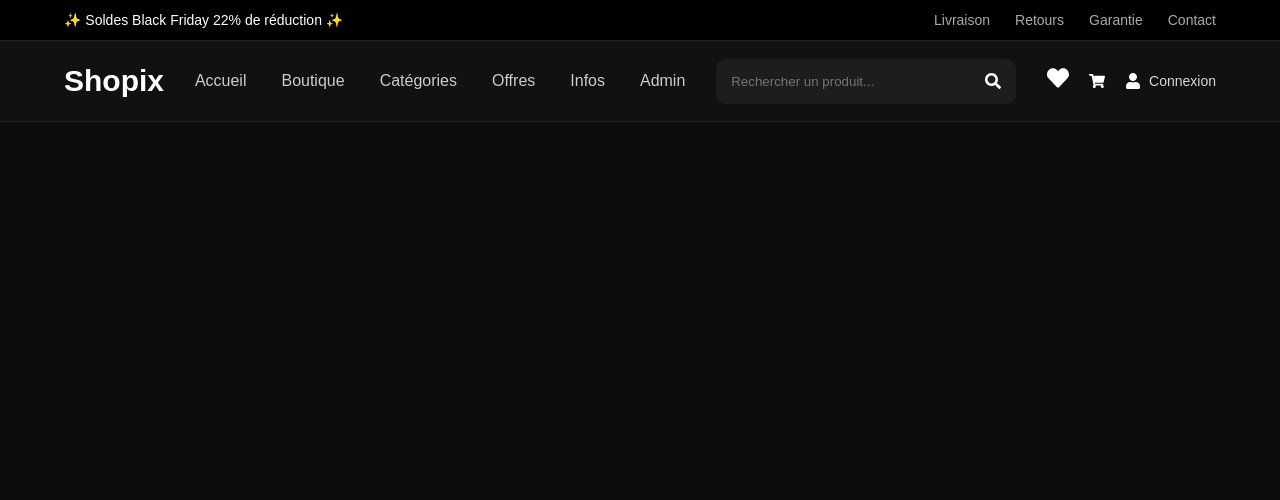
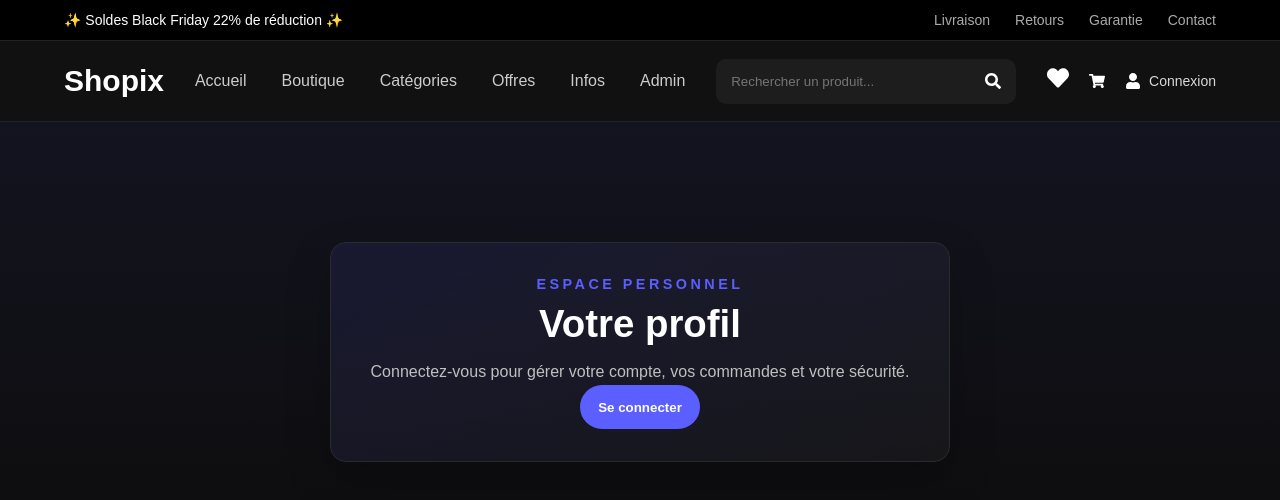
Before and after one commit to MaminAla-008/Shopix, a React (Vite) app: page /profile in a window 1280 px wide. Shown: the top 500 px of the page. Built offline with nearby package versions, Linux system fonts and the light colour scheme; no server answers.

Commit message:
Add Pixel catalog and professional profile

```diff
--- a/src/App.jsx
+++ b/src/App.jsx
@@ -14,6 +14,7 @@ import Cart from "./pages/Cart";
 import Admin from "./pages/Admin";
 import ThankYou from "./pages/ThankYou";
 import AccountOrders from "./pages/AccountOrders";
+import Profile from "./pages/Profile";
 
 function App() {
   const navigate = useNavigate();
@@ -463,6 +464,17 @@ function App() {
           }
         />
 
+        <Route
+          path="/profile"
+          element={
+            <Profile
+              account={account}
+              onOpenAccount={() => openAccountModal()}
+              onDisconnect={handleDisconnect}
+            />
+          }
+        />
+
         {/* ======================================
             CONFIRMATION
         ====================================== */}
--- a/src/components/Navbar/Navbar.jsx
+++ b/src/components/Navbar/Navbar.jsx
@@ -11,8 +11,6 @@ import {
 import { Link } from "react-router-dom";
 
 const Navbar = ({ cartCount, account, onOpenAccount, onDisconnect }) => {
-  const accountLabel = account?.phone || account?.email || account?.username || "Compte";
-
   return (
     <>
       <div className="topbar">
@@ -24,24 +22,15 @@ const Navbar = ({ cartCount, account, onOpenAccount, onDisconnect }) => {
             <Link to="/pages">Retours</Link>
             <Link to="/pages">Garantie</Link>
             <Link to="/pages">Contact</Link>
+            {account && <Link to="/profile">Mon profil</Link>}
+            {account && (
+              <button type="button" className="topbar-disconnect" onClick={onDisconnect}>
+                Déconnexion
+              </button>
+            )}
           </div>
         </div>
       </div>
-
-      {account && (
-        <div className="account-status-bar">
-          <div className="container account-status-inner">
-            <span className="status-pill">
-              <span className="status-dot" aria-hidden="true" />
-              Connecté
-            </span>
-            <span className="account-label">Compte : {accountLabel}</span>
-            <button type="button" className="disconnect-button" onClick={onDisconnect}>
-              Déconnexion
-            </button>
-          </div>
-        </div>
-      )}
 
       <nav className="navbar">
         <div className="container nav-content">
--- a/src/components/Navbar/Navbar.scss
+++ b/src/components/Navbar/Navbar.scss
@@ -95,6 +95,21 @@
 .links a:hover{
 
     color:white;
+}
+
+.topbar-disconnect {
+    border: 1px solid rgba(255, 255, 255, 0.22);
+    border-radius: 999px;
+    padding: 5px 10px;
+    background: transparent;
+    color: #ffb2b2;
+    cursor: pointer;
+    font-size: 0.78rem;
+}
+
+.topbar-disconnect:hover {
+    background: rgba(255, 100, 100, 0.12);
+    color: #fff;
 }
 
 .navbar{
--- /dev/null
+++ b/src/pages/Profile.jsx
@@ -0,0 +1,58 @@
+import { Link } from "react-router-dom";
+import "../styles/Profile.scss";
+
+const Profile = ({ account, onOpenAccount, onDisconnect }) => {
+  if (!account) {
+    return (
+      <section className="page profile-page">
+        <div className="profile-card profile-empty">
+          <span className="eyebrow">Espace personnel</span>
+          <h1>Votre profil</h1>
+          <p>Connectez-vous pour gérer votre compte, vos commandes et votre sécurité.</p>
+          <button type="button" className="profile-primary" onClick={onOpenAccount}>
+            Se connecter
+          </button>
+        </div>
+      </section>
+    );
+  }
+
+  const accountLabel = account.phone || account.email || account.username || "Client Shopix";
+
+  return (
+    <section className="page profile-page">
+      <div className="profile-header">
+        <span className="eyebrow">Espace personnel</span>
+        <h1>Mon profil</h1>
+        <p>Gérez vos informations et retrouvez vos achats en un seul endroit.</p>
+      </div>
+
+      <div className="profile-layout">
+        <article className="profile-card profile-identity">
+          <div className="profile-avatar" aria-hidden="true">{accountLabel.charAt(0).toUpperCase()}</div>
+          <span className="profile-status">Compte connecté</span>
+          <h2>{accountLabel}</h2>
+          <p>Client Shopix</p>
+          <button type="button" className="profile-danger" onClick={onDisconnect}>
+            Se déconnecter
+          </button>
+        </article>
+
+        <article className="profile-card">
+          <span className="profile-section-label">Informations du compte</span>
+          <div className="profile-details">
+            <div><span>Téléphone</span><strong>{account.phone || "Non renseigné"}</strong></div>
+            <div><span>Email</span><strong>{account.card || account.email || "Non renseigné"}</strong></div>
+            <div><span>Statut</span><strong className="profile-connected">Actif</strong></div>
+          </div>
+          <div className="profile-actions">
+            <Link to="/account/orders" className="profile-primary">Mes commandes</Link>
+            <Link to="/shop" className="profile-secondary">Continuer mes achats</Link>
+          </div>
+        </article>
+      </div>
+    </section>
+  );
+};
+
+export default Profile;
--- a/src/pages/Shop.jsx
+++ b/src/pages/Shop.jsx
@@ -470,6 +470,16 @@ const expandedPhoneCatalog = [
   ["Oppo", "Oppo A98", "$299", "https://fdn2.gsmarena.com/vv/pics/oppo/oppo-find-x7-ultra-1.jpg", "https://fdn2.gsmarena.com/vv/pics/oppo/oppo-find-x7-ultra-2.jpg"],
   ["Oppo", "Oppo F25 Pro", "$329", "https://fdn2.gsmarena.com/vv/pics/oppo/oppo-find-x8-1.jpg", "https://fdn2.gsmarena.com/vv/pics/oppo/oppo-find-x8-2.jpg"],
   ["Oppo", "Oppo Find N3", "$1,099", "https://fdn2.gsmarena.com/vv/pics/oppo/oppo-find-x7-ultra-1.jpg", "https://fdn2.gsmarena.com/vv/pics/oppo/oppo-find-x7-ultra-2.jpg"],
+  ["Pixel", "Google Pixel 9 Pro XL", "$1,099", "https://fdn2.gsmarena.com/vv/pics/google/google-pixel-9-pro-xl-1.jpg", "https://fdn2.gsmarena.com/vv/pics/google/google-pixel-9-pro-xl-2.jpg"],
+  ["Pixel", "Google Pixel 9 Pro", "$999", "https://fdn2.gsmarena.com/vv/pics/google/google-pixel-9-pro-xl-1.jpg", "https://fdn2.gsmarena.com/vv/pics/google/google-pixel-9-pro-xl-2.jpg"],
+  ["Pixel", "Google Pixel 9", "$799", "https://fdn2.gsmarena.com/vv/pics/google/google-pixel-9-1.jpg", "https://fdn2.gsmarena.com/vv/pics/google/google-pixel-9-1.jpg"],
+  ["Pixel", "Google Pixel 8 Pro", "$799", "https://fdn2.gsmarena.com/vv/pics/google/google-pixel-8-pro-1.jpg", "https://fdn2.gsmarena.com/vv/pics/google/google-pixel-8-pro-1.jpg"],
+  ["Pixel", "Google Pixel 8", "$599", "https://fdn2.gsmarena.com/vv/pics/google/google-pixel-8-1.jpg", "https://fdn2.gsmarena.com/vv/pics/google/google-pixel-8-1.jpg"],
+  ["Pixel", "Google Pixel 7 Pro", "$649", "https://fdn2.gsmarena.com/vv/pics/google/google-pixel-9-pro-xl-1.jpg", "https://fdn2.gsmarena.com/vv/pics/google/google-pixel-9-pro-xl-2.jpg"],
+  ["Pixel", "Google Pixel 7", "$499", "https://fdn2.gsmarena.com/vv/pics/google/google-pixel-8-1.jpg", "https://fdn2.gsmarena.com/vv/pics/google/google-pixel-8-1.jpg"],
+  ["Pixel", "Google Pixel 6 Pro", "$499", "https://fdn2.gsmarena.com/vv/pics/google/google-pixel-6-pro-1.jpg", "https://fdn2.gsmarena.com/vv/pics/google/google-pixel-6-1.jpg"],
+  ["Pixel", "Google Pixel 6", "$399", "https://fdn2.gsmarena.com/vv/pics/google/google-pixel-6-1.jpg", "https://fdn2.gsmarena.com/vv/pics/google/google-pixel-6-1.jpg"],
+  ["Pixel", "Google Pixel 4 XL", "$299", "https://fdn2.gsmarena.com/vv/pics/google/google-pixel-4-xl-1.jpg", "https://fdn2.gsmarena.com/vv/pics/google/google-pixel-4-xl-1.jpg"],
 ].map(([brand, name, price, image, backImage], index) => ({
   id: 100 + index,
   name,
@@ -539,6 +549,11 @@ const phoneBrands = [
     slug: "oppo",
     name: "Oppo",
     image: "https://fdn2.gsmarena.com/vv/pics/oppo/oppo-find-x8-1.jpg",
+  },
+  {
+    slug: "pixel",
+    name: "Google Pixel",
+    image: "https://fdn2.gsmarena.com/vv/pics/google/google-pixel-9-pro-xl-1.jpg",
   },
 ];
 
--- /dev/null
+++ b/src/styles/Profile.scss
@@ -0,0 +1,151 @@
+@import "./variables";
+
+.profile-page {
+  min-height: calc(100vh - 150px);
+}
+
+.profile-header {
+  max-width: 760px;
+  margin: 0 auto 34px;
+  text-align: center;
+}
+
+.profile-header h1,
+.profile-card h1 {
+  margin: 0 0 12px;
+  color: $text;
+}
+
+.profile-header p,
+.profile-card p {
+  color: $textGray;
+  line-height: 1.7;
+}
+
+.profile-layout {
+  display: grid;
+  grid-template-columns: minmax(240px, 0.75fr) minmax(320px, 1.25fr);
+  gap: 24px;
+  max-width: 980px;
+  margin: 0 auto;
+}
+
+.profile-card {
+  padding: 32px;
+  border: 1px solid $border;
+  border-radius: $radius;
+  background: linear-gradient(145deg, rgba($primary, 0.1), rgba(255, 255, 255, 0.035));
+  box-shadow: 0 18px 45px rgba(0, 0, 0, 0.22);
+}
+
+.profile-empty {
+  max-width: 620px;
+  margin: 40px auto;
+  text-align: center;
+}
+
+.profile-avatar {
+  display: grid;
+  width: 74px;
+  height: 74px;
+  margin-bottom: 18px;
+  place-items: center;
+  border-radius: 50%;
+  background: $primary;
+  color: #fff;
+  font-size: 2rem;
+  font-weight: 800;
+}
+
+.profile-status,
+.profile-section-label {
+  color: $primary;
+  font-size: 0.78rem;
+  font-weight: 800;
+  letter-spacing: 0.12em;
+  text-transform: uppercase;
+}
+
+.profile-card h2 {
+  margin: 12px 0 0;
+  color: $text;
+}
+
+.profile-details {
+  display: grid;
+  gap: 14px;
+  margin-top: 24px;
+}
+
+.profile-details div {
+  display: flex;
+  justify-content: space-between;
+  gap: 20px;
+  padding-bottom: 14px;
+  border-bottom: 1px solid $border;
+}
+
+.profile-details span {
+  color: $textGray;
+}
+
+.profile-details strong {
+  color: $text;
+  text-align: right;
+}
+
+.profile-connected {
+  color: #35d39a !important;
+}
+
+.profile-actions {
+  display: flex;
+  flex-wrap: wrap;
+  gap: 12px;
+  margin-top: 28px;
+}
+
+.profile-primary,
+.profile-secondary,
+.profile-danger {
+  display: inline-flex;
+  align-items: center;
+  justify-content: center;
+  min-height: 44px;
+  padding: 10px 18px;
+  border-radius: 999px;
+  font-weight: 800;
+  cursor: pointer;
+  text-decoration: none;
+}
+
+.profile-primary {
+  border: 0;
+  background: $primary;
+  color: #fff;
+}
+
+.profile-primary:hover { background: $secondary; }
+
+.profile-secondary {
+  border: 1px solid $border;
+  color: $text;
+}
+
+.profile-secondary:hover { border-color: $primary; color: $primary; }
+
+.profile-danger {
+  margin-top: 22px;
+  border: 1px solid rgba(255, 100, 100, 0.35);
+  background: transparent;
+  color: #ff8b8b;
+}
+
+.profile-danger:hover { background: rgba(255, 80, 80, 0.1); }
+
+@media (max-width: 760px) {
+  .profile-layout { grid-template-columns: 1fr; }
+  .profile-card { padding: 24px; }
+  .profile-details div { flex-direction: column; gap: 5px; }
+  .profile-details strong { text-align: left; }
+}
```
